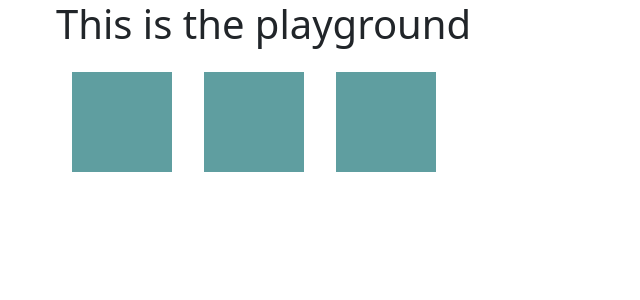
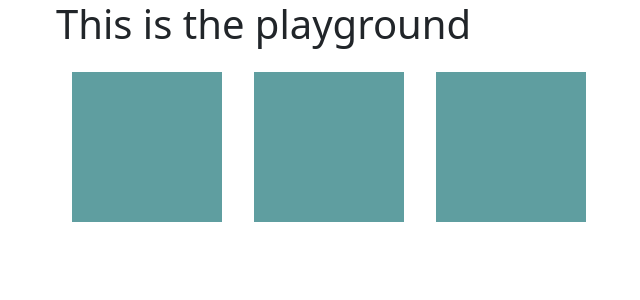
Before and after one commit to crose1121/playground, a Flask app: page /play in a window 1280 px wide. Shown: the top 300 px of the page, without its empty margins (26-666 px from the left). Run offline with Flask 2, Linux system fonts and the light colour scheme.

Commit message:
initial commit

```diff
--- a/server.py
+++ b/server.py
@@ -14,7 +14,7 @@ def play():
 def num(num):
     return render_template('play_num.html', num=int(num))
 
-@app.route('/play/<num>/<color>')
+@app.route('/play/<int:num>/<string:color>')
 def num_color(num,color):
     return render_template('play_num_color.html', num=int(num), color=str(color))
 
--- a/templates/play.html
+++ b/templates/play.html
@@ -6,15 +6,13 @@
     <meta name="viewport" content="width=device-width, initial-scale=1.0">
     <title>Playground</title>
     <link href="https://cdn.jsdelivr.net/npm/bootstrap@5.1.3/dist/css/bootstrap.min.css" rel="stylesheet" integrity="sha384-1BmE4kWBq78iYhFldvKuhfTAU6auU8tT94WrHftjDbrCEXSU1oBoqyl2QvZ6jIW3" crossorigin="anonymous">
-
     <style>
         .box {
-            width: 100px;
-            height: 100px;
+            height: 150px;
+            width: 150px;
             background-color: cadetblue;
         }
     </style>
-
 </head>
 
 <body>
--- a/templates/play_num_color.html
+++ b/templates/play_num_color.html
@@ -9,8 +9,8 @@
 
     <style>
         .box {
-            width: 100px;
-            height: 100px;
+            width: 150px;
+            height: 150px;
             background-color: {{color}}
         }
     </style>
```
Also changed, not shown: templates/index.html (+0 -8 lines), templates/play_num.html (+2 -5 lines).
